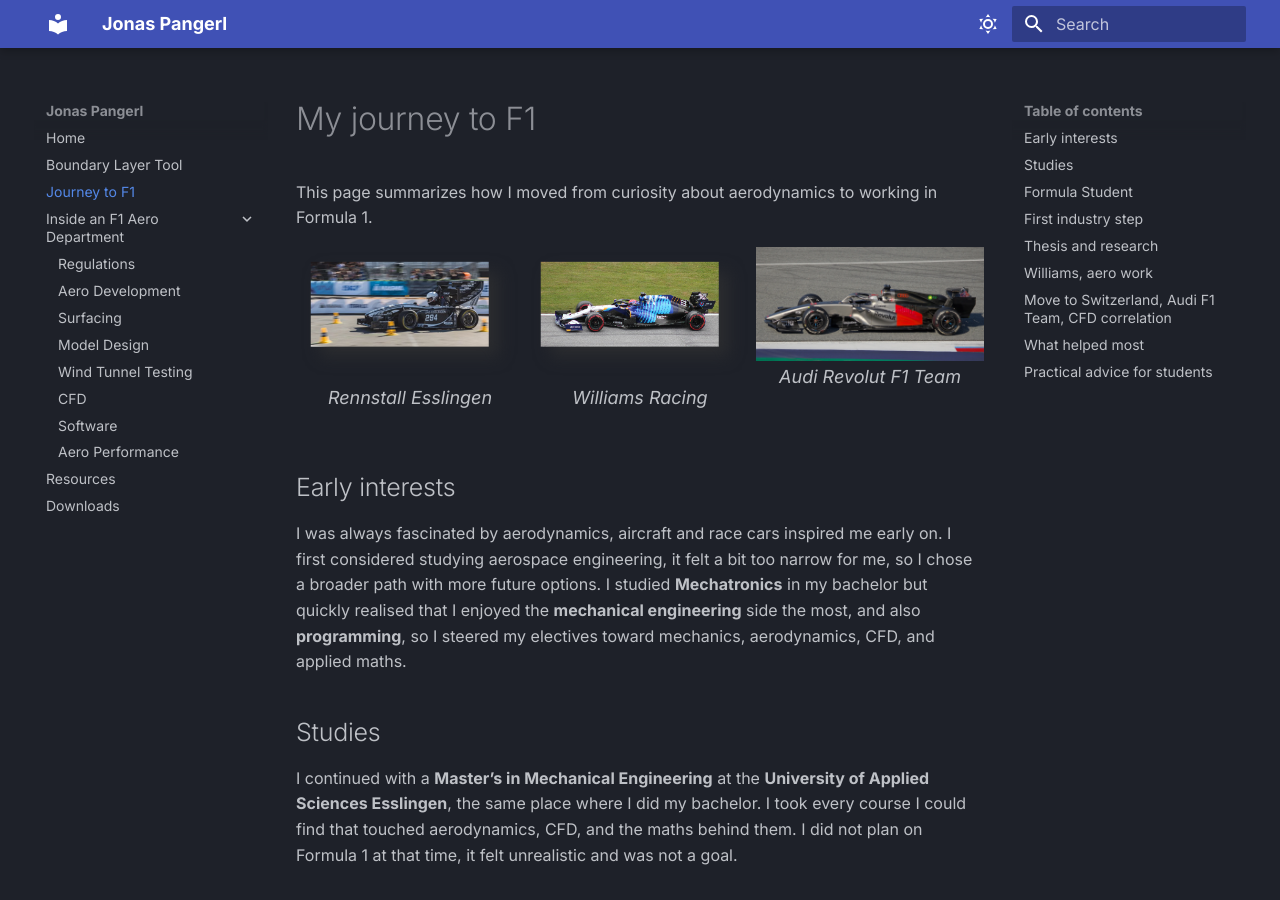
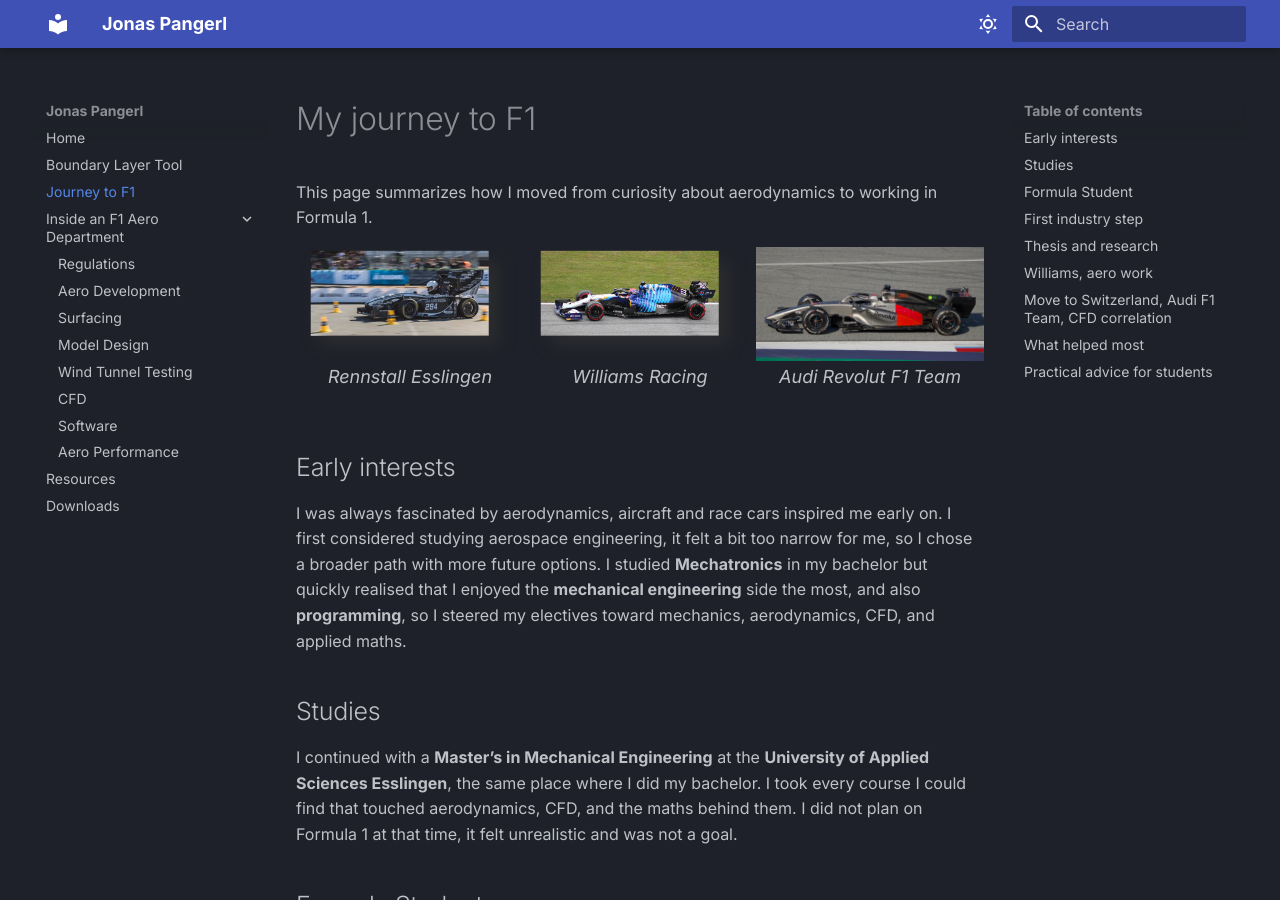
Before and after one commit to JonasPangerl/JonasWebsite, an MkDocs documentation site: the page built from docs/journey-to-f1.md, in a window 1280 px wide and 900 px high. Built offline with MkDocs 1.6.1 and Material for MkDocs 9.7.7, drawn with Linux system fonts in a browser that asks for light colours.

Commit message:
UPD: uniform image aspect ratio on journey page
Co-Authored-By: Claude Opus 5.5 <noreply@anthropic.com>

```diff
--- a/docs/journey-to-f1.md
+++ b/docs/journey-to-f1.md
@@ -9,17 +9,17 @@ This page summarizes how I moved from curiosity about aerodynamics to working in
   align-items:start;
 ">
   <figure style="margin:0; text-align:center;">
-    <img src="images/Rennstall.png" alt="Rennstall Esslingen" style="width:100%; height:auto;">
+    <img src="images/Rennstall.png" alt="Rennstall Esslingen" style="width:100%; aspect-ratio:2/1; object-fit:cover;">
     <figcaption style="margin-top:2px; font-size:0.9rem;">Rennstall Esslingen</figcaption>
   </figure>
 
   <figure style="margin:0; text-align:center;">
-    <img src="images/Williams.png" alt="Williams Racing" style="width:100%; height:auto;">
+    <img src="images/Williams.png" alt="Williams Racing" style="width:100%; aspect-ratio:2/1; object-fit:cover;">
     <figcaption style="margin-top:2px; font-size:0.9rem;">Williams Racing</figcaption>
   </figure>
 
   <figure style="margin:0; text-align:center;">
-    <img src="images/AudiF1.webp" alt="Audi Revolut F1 Team" style="width:100%; height:auto;">
+    <img src="images/AudiF1.webp" alt="Audi Revolut F1 Team" style="width:100%; aspect-ratio:2/1; object-fit:cover;">
     <figcaption style="margin-top:2px; font-size:0.9rem;">Audi Revolut F1 Team</figcaption>
   </figure>
 </div>
```
